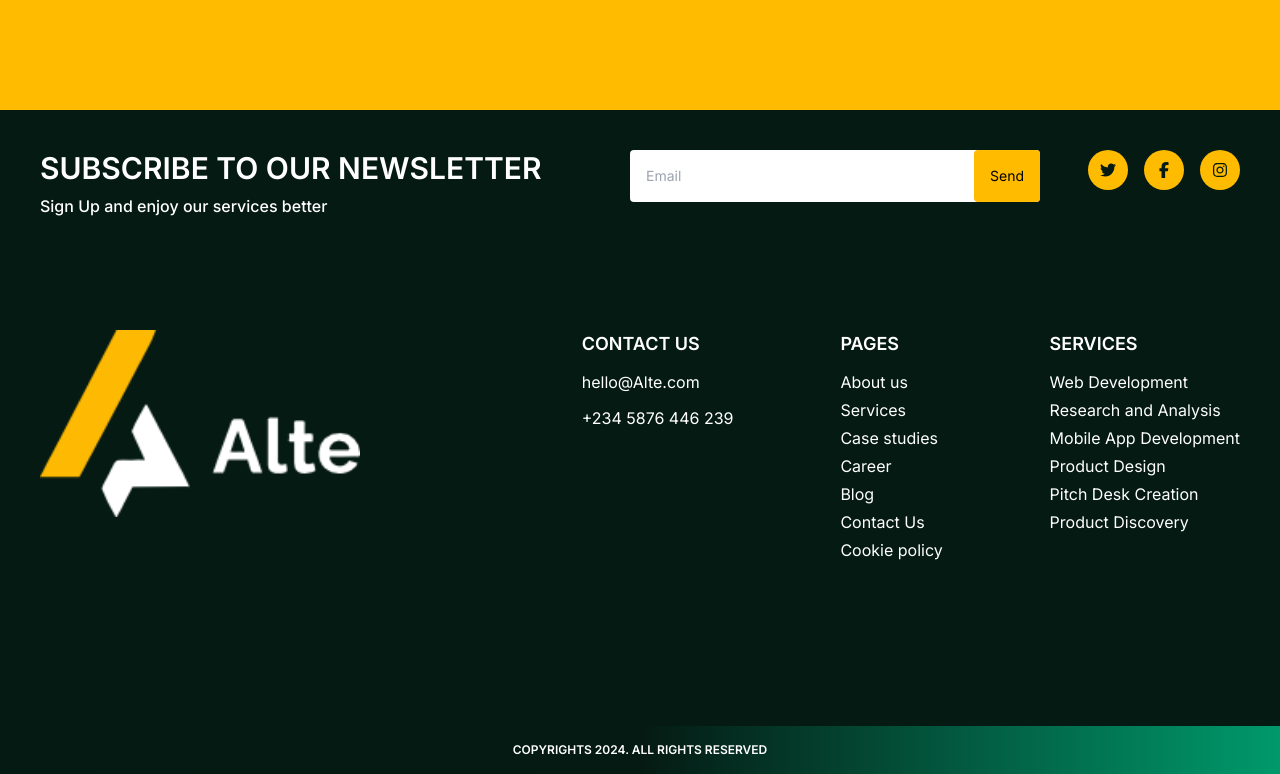
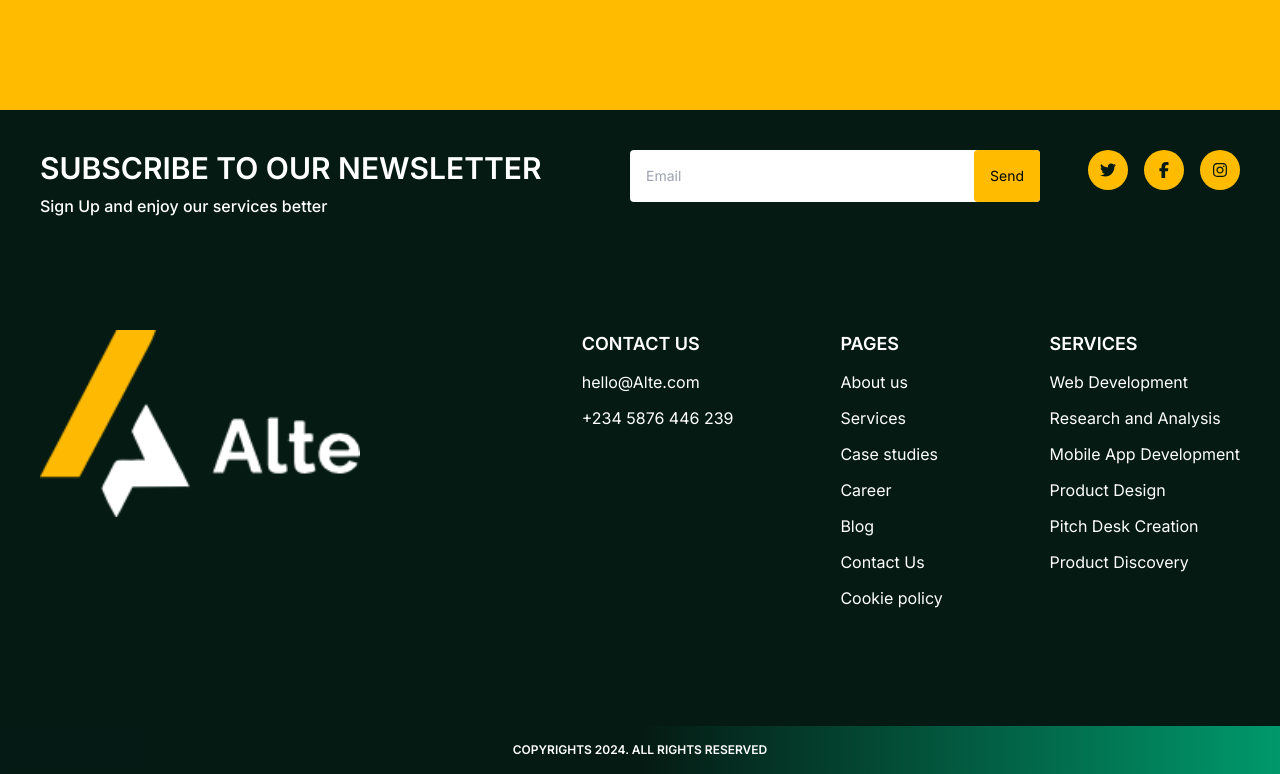
Before and after one commit to AkanWealth/alte-project, a React (Vite) app: page /blog in a window 1280 px wide. Shown: the part 1230-2004 px from the top of the page. Built offline with nearby package versions, Linux system fonts and the light colour scheme.

Commit message:
redeploy

```diff
--- a/src/components/FooterNav.jsx
+++ b/src/components/FooterNav.jsx
@@ -25,26 +25,13 @@ const FooterNav = ({ relativeStyles }) => {
           <h3 className="text-base font-semibold uppercase lg:text-lg">
             Pages
           </h3>
-          <ul className="lg:gap-3text-sm flex flex-col gap-1 font-normal lg:text-base">
-            <li>
-              <a href="#">About us</a>
-            </li>
-            <li>
-              <a href="#">Services</a>
-            </li>
-            <li>
-              <a href="#">Case studies</a>
-            </li>
-            <li>
-              <a href="#">Career</a>
-            </li>
-            <li>
-              <a href="#">Blog</a>
-            </li>
-            <li>
-              <a href="#">Contact Us</a>
-            </li>
-            <li>
+          <ul className="flex flex-col gap-1 text-sm font-normal lg:gap-3 lg:text-base">
+            <Link to="/about-us">About us</Link>
+            <Link to="our-services">Services</Link>
+            <Link to="/case-studies">Case studies</Link>
+            <Link to="/jobseekers">Career</Link>
+            <Link to="/blog">Blog</Link>
+            <Link to="/contact-us">Contact Us</Link>
             <TextButton
               clickHandler={() => {
                 setDisplayCookies(true);
@@ -53,32 +40,27 @@ const FooterNav = ({ relativeStyles }) => {
             >
               Cookie policy
             </TextButton>
-            </li>
           </ul>
         </div>
         <div className="flex flex-col gap-1 lg:gap-3">
           <h3 className="text-base font-semibold uppercase lg:text-lg">
             Services
           </h3>
-          <ul className="lg:gap-3text-sm flex flex-col gap-1 font-normal lg:text-base">
-            <li>
-              <a href="#">Web Development</a>
-            </li>
-            <li>
-              <a href="#">Research and Analysis</a>
-            </li>
-            <li>
-              <a href="#">Mobile App Development</a>
-            </li>
-            <li>
-              <a href="#">Product Design</a>
-            </li>
-            <li>
-              <a href="#">Pitch Desk Creation</a>
-            </li>
-            <li>
-              <a href="#">Product Discovery</a>
-            </li>
+          <ul className="flex flex-col gap-1 text-sm font-normal lg:gap-3 lg:text-base">
+            <Link to="/our-services/#website-and-software-development">
+              Web Development
+            </Link>
+            <Link to="/our-services/#research-and-analysis">
+              Research and Analysis
+            </Link>
+            <Link to="/our-services/#mobile-app-development">
+              Mobile App Development
+            </Link>
+            <Link to="/our-services/#product-design">Product Design</Link>
+            <Link to="/our-services/#pitch-deck-creation">
+              Pitch Desk Creation
+            </Link>
+            <Link to="/our-services/#product-discovery">Product Discovery</Link>
           </ul>
         </div>
       </nav>
--- a/src/components/Nav.jsx
+++ b/src/components/Nav.jsx
@@ -1,6 +1,6 @@
 import { NavLink, useLocation } from "react-router-dom";
 import useViewport from "../hooks/useViewPort";
-import { useState } from "react";
+import { useEffect, useState } from "react";
 import { FontAwesomeIcon } from "@fortawesome/react-fontawesome";
 import {
   faBars,
@@ -19,6 +19,7 @@ const Nav = () => {
   const [showModal, setShowModal] = useState(false);
   const { pathname } = useLocation();
   const mainPath = pathname.split("/")[1] || "home";
+  const [openDropdown, setOpenDropdown] = useState(false);
 
   const setNavState = () => {
     if (inViewport) return;
@@ -28,6 +29,14 @@ const Nav = () => {
   const toggleModal = () => {
     setShowModal(!showModal); // Toggle the modal state
   };
+
+  const toggleDropdown = () => {
+    setOpenDropdown((prevOpenDropdown) => !prevOpenDropdown);
+  };
+
+  useEffect(() => {
+    setOpenDropdown(false);
+  }, [pathname]);
 
   return (
     <nav className="">
@@ -79,37 +88,45 @@ const Nav = () => {
                 >
                   Case Studies
                 </NavLink>
-                <details className="group relative">
-                  <summary className="flex cursor-pointer list-none flex-row items-center gap-2 hover:text-sec-300 group-open:text-sec-500">
+                <div className="group relative">
+                  <button
+                    onClick={toggleDropdown}
+                    className="flex cursor-pointer list-none flex-row items-center gap-2 hover:text-sec-300"
+                    aria-expanded={openDropdown}
+                  >
                     Careers
                     <FontAwesomeIcon
-                      icon={faChevronDown}
-                      className="size-4 group-open:hidden"
+                      icon={openDropdown ? faChevronUp : faChevronDown}
+                      className="size-4"
                     />
-                    <FontAwesomeIcon
-                      icon={faChevronUp}
-                      className="hidden size-4 group-open:block"
-                    />
-                  </summary>
+                  </button>
+                  {openDropdown && (
                     <div className="ml-5 mt-5 rounded-b-xl border border-white lg:absolute lg:top-16 lg:ml-0 lg:mt-0 lg:bg-white lg:p-5 lg:text-grey-900">
                       <ul className="flex flex-col gap-3 border-l-2 border-pry-500 pl-3 *:w-max">
                         <NavLink
                           to="freelancers"
                           className={`${mainPath === "freelancers" && "text-sec-500"} hover:text-sec-300`}
-                        onClick={setNavState}
+                          onClick={() => {
+                            setNavState();
+                            setOpenDropdown(false);
+                          }}
                         >
                           Freelancers
                         </NavLink>
                         <NavLink
                           to="jobseekers"
                           className={`${mainPath === "jobseekers" && "text-sec-500"} hover:text-sec-300`}
-                        onClick={setNavState}
+                          onClick={() => {
+                            setNavState();
+                            setOpenDropdown(false);
+                          }}
                         >
                           Job Seekers
                         </NavLink>
                       </ul>
                     </div>
-                </details>
+                  )}
+                </div>
                 <NavLink
                   to="blog"
                   className={`${mainPath === "blog" && "bg text-sec-500"} hover:text-sec-300`}
--- a/src/ui/Swipers.jsx
+++ b/src/ui/Swipers.jsx
@@ -60,7 +60,7 @@ const SwiperButtonNext = () => {
   );
 };
 
-const Swipers = ({ slidesData }) => {
+const Swipers = ({ children }) => {
   return (
     <Swiper
       className="flex cursor-grab flex-col items-center gap-10 px-1 py-2"
@@ -77,13 +77,7 @@ const Swipers = ({ slidesData }) => {
         },
       }}
     >
-      <div>
-        {slidesData.map((data, index) => (
-          <SwiperSlide className="grid h-full min-h-full" key={index}>
-            {data.content}
-          </SwiperSlide>
-        ))}
-      </div>
+      <div>{children}</div>
       <div className="flex flex-row items-center gap-8">
         <SwiperButtonPrev />
         <SwiperButtonNext />
--- a/src/ui/pages/Blog.jsx
+++ b/src/ui/pages/Blog.jsx
@@ -1,5 +1,5 @@
 const Blog = () => {
-  return <div>Blog</div>;
+  return <div>Blog Page</div>;
 };
 
 export default Blog;
--- a/src/ui/pages/Home.jsx
+++ b/src/ui/pages/Home.jsx
@@ -1,10 +1,11 @@
-import { faArrowLeft, faArrowRight } from "@fortawesome/free-solid-svg-icons";
-import { IconButton, IconOnlyButton } from "../../components/Button";
-import Service from "../../components/serviceItem";
+import { faArrowRight } from "@fortawesome/free-solid-svg-icons";
+import { IconButton } from "../../components/Button";
+import Service from "../../components/service";
 import Testimonial from "../../components/Testimonial";
 import { TestimonialsContent } from "../../contents/testimonials";
 import { servicesContent } from "../../contents/services";
 import Swipers from "../Swipers";
+import { SwiperSlide } from "swiper/react";
 
 const Home = () => {
   return (
@@ -169,11 +170,14 @@ const Home = () => {
           <h2 className="mb-8 text-center font-raleway text-2xl font-bold text-pry-500 md:mb-10 md:text-4xl lg:mb-14 lg:text-5xl">
             Explore Our Services
           </h2>
-          <Swipers
-            slidesData={servicesContent.map((content) => ({
-              content: <Service data={content} />,
-            }))}
-          />
+          <Swipers>
+            {servicesContent.map((data, index) => (
+              <SwiperSlide className="grid h-full min-h-full" key={index}>
+                {data.content}
+                <Service data={data} />
+              </SwiperSlide>
+            ))}
+          </Swipers>
         </div>
       </section>
       <section className="bg-pry-500 px-5 py-6 md:py-16 lg:px-10 lg:py-24">
```
Lines whose indentation alone changed are shown as unchanged.
